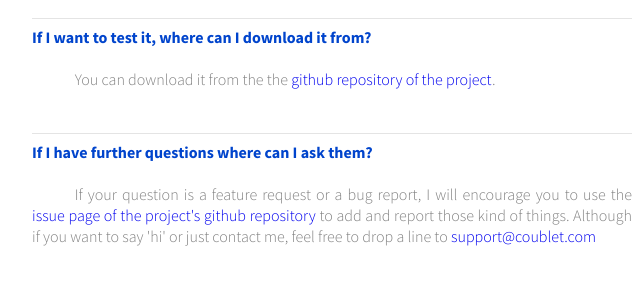
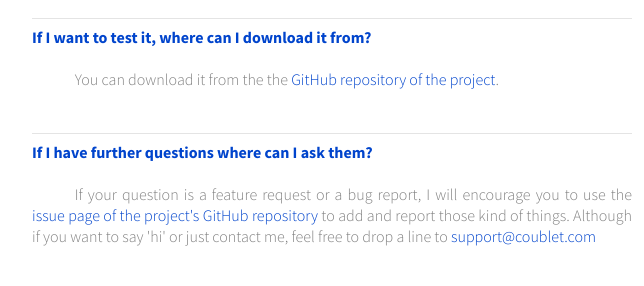
Before and after one commit to petervaro/coublet, a plain HTML site: page index.html in a window 1280 px wide. Shown: the part 3492-3778 px from the top of the page, 308-952 px from the left. Drawn offline with Linux system fonts and the light colour scheme.

Commit message:
minor update

```diff
--- a/index.html
+++ b/index.html
@@ -47,12 +47,12 @@
 
                 <div class="question_and_answer">
                     <p class="question">How does it work?</p>
-                    <p>Coublet right now supports 4 streams: 'featured', 'newest', 'random' and 'hot'. You can click on the bottom menu, to choose any of them. If auto-update is supported by the given stream, Coublet will check if new coubs are available to download and will pull them. If you scroll down to the bottom, and then scroll again a bit more, it will load more coubs. If you scroll up to the top and then scroll again a bit more, it will synchronise the coubs from the server and will keep your stream up to date. You can left-click on a post to play or pause it. By right clicking on a coub you can mute or unmute it. Double clicking with the left mouse button, it will open the coub in your default browser. Double clicking with the right mouse button it will reset the coub. If a post is not visible &mdash; maybe you switchced to another stream or scrolled away from the post &mdash; the coub will be stopped.</p>
+                    <p>Coublet right now supports 4 streams: 'featured', 'newest', 'random' and 'hot'. You can click on the bottom menu, to choose any of them. If auto-update is supported by the given stream, Coublet will check if new coubs are available to download and will pull them. If you scroll down to the bottom, and then scroll again a bit more, it will load more coubs. If you scroll up to the top and then scroll again a bit more, it will synchronise the coubs from the server and will keep your stream up to date. You can left-click on a post to play or pause it. By right clicking on a coub you can mute or unmute it. Double clicking with the left mouse button, it will open the coub in your default browser. Double clicking with the right mouse button it will reset the coub. If a post is not visible &mdash; maybe you switched to another stream or scrolled away from the post &mdash; the coub will be stopped.</p>
                 </div>
 
                 <div class="question_and_answer">
                     <p class="question">Why can't I log in?</p>
-                    <p>At the moment coub.com doesn't have an official public API &mdash; which means, the authentication is not publicly available for 3<sup>rd</sup> party app developers. (As far as I know, they are working on one right now.) Once it will be released Coublet will support personal streams, likes and recoubs as well.</p>
+                    <p>At the moment coub.com doesn't have an official public API &mdash; which means, the authentication is not publicly available for 3<sup>rd</sup> party app developers. (As far as I know, they are working on one right now. Once it will be released Coublet will support personal streams, likes and recoubs as well.)</p>
                 </div>
 
                 <div class="question_and_answer">
@@ -79,12 +79,12 @@
 
                 <div class="question_and_answer">
                     <p class="question">If I want to test it, where can I download it from?</p>
-                    <p>You can download it from the the <a href="https://github.com/petervaro/coublet">github repository of the project</a>.</p>
+                    <p>You can download it from the the <a href="https://github.com/petervaro/coublet">GitHub repository of the project</a>.</p>
                 </div>
 
                 <div class="question_and_answer">
                     <p class="question">If I have further questions where can I ask them?</p>
-                    <p>If your question is a feature request or a bug report, I will encourage you to use the <a href="https://github.com/petervaro/coublet/issues">issue page of the project's github repository</a> to add and report those kind of things. Although if you want to say 'hi' or just contact me, feel free to drop a line to <a href="mailto:support@coublet.com?subject=Coublet%20is%20awesome!&body=Hello%20Peter,%0D%0A%0D%0AThank%20you,%20for%20this%20wonderful%20app!%0D%0A%0D%0ACheers,%0D%0A...">support@coublet.com</a></p>
+                    <p>If your question is a feature request or a bug report, I will encourage you to use the <a href="https://github.com/petervaro/coublet/issues">issue page of the project's GitHub repository</a> to add and report those kind of things. Although if you want to say 'hi' or just contact me, feel free to drop a line to <a href="mailto:support@coublet.com?subject=Coublet%20is%20awesome!&body=Hello%20Peter,%0D%0A%0D%0AThank%20you,%20for%20this%20wonderful%20app!%0D%0A%0D%0ACheers,%0D%0A...">support@coublet.com</a></p>
                 </div>
 
                 <div id="copyright">
--- a/static/style/main.css
+++ b/static/style/main.css
@@ -31,6 +31,11 @@ sup
     position: relative;
     vertical-align: baseline;
     top: -0.5em;
+}
+
+a
+{
+    color: #0044CC;
 }
 
 #main_content
```
